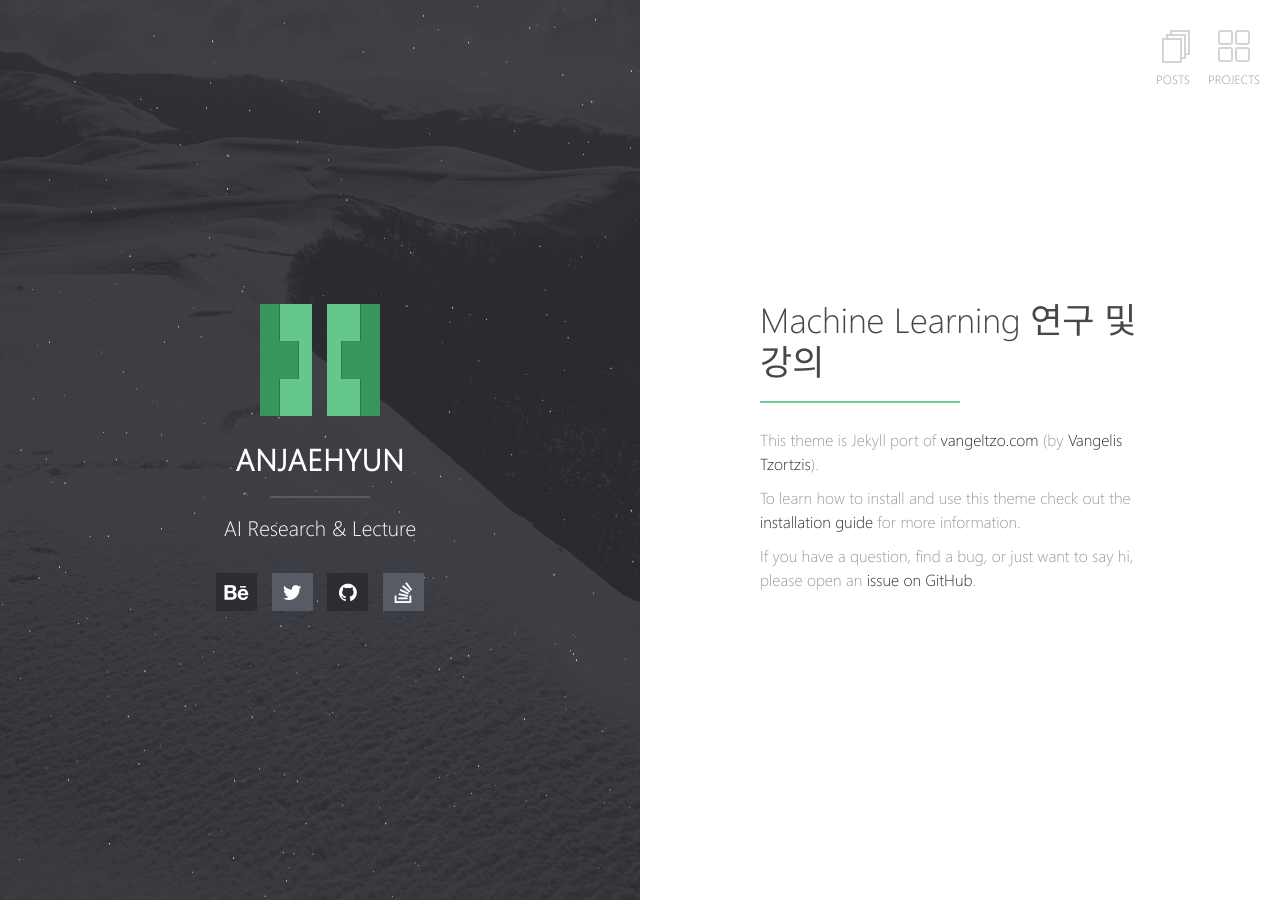
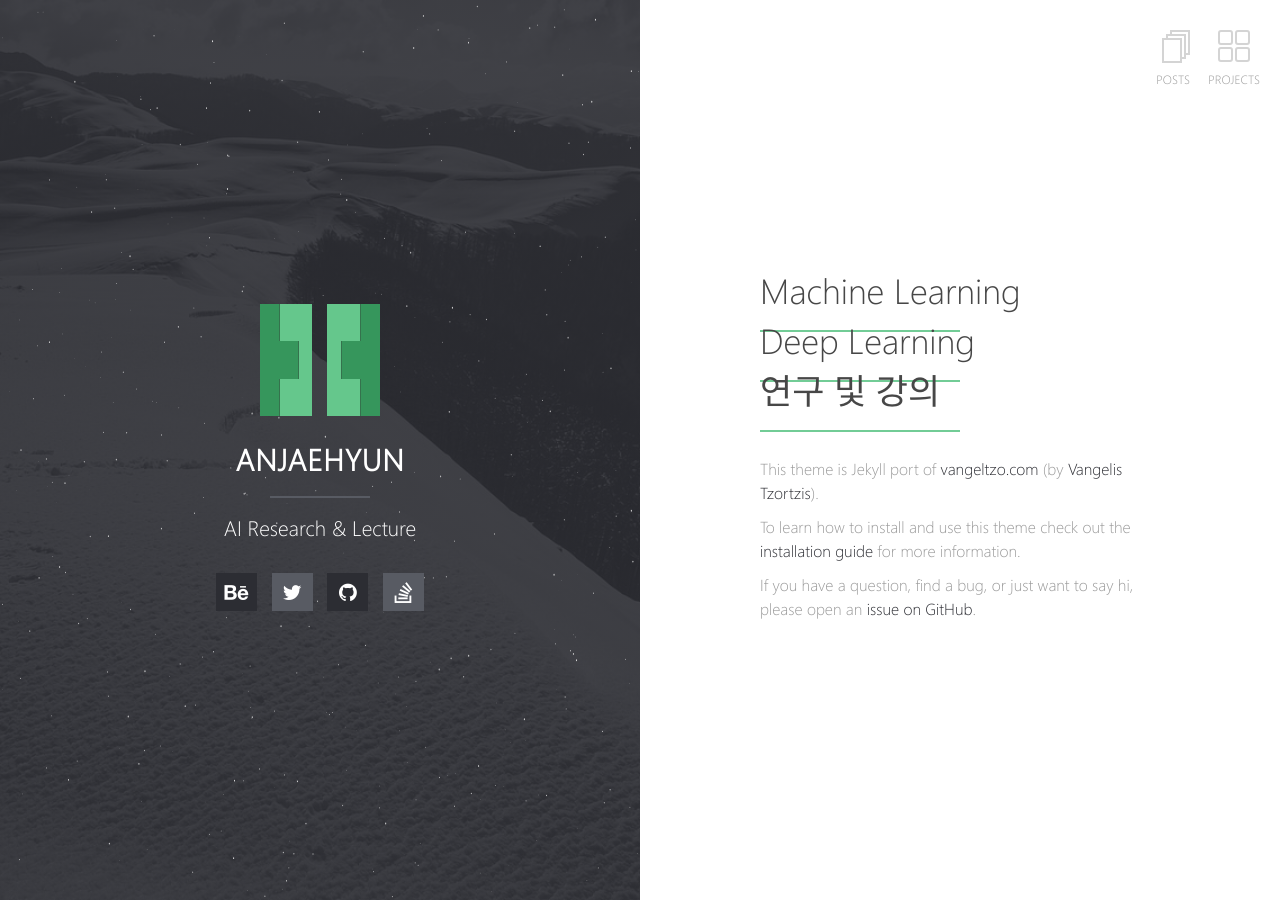
Before and after one commit to anjaehyun17/anjaehyun17.github.io, a Jekyll site: the page built from index.md, in a window 1280 px wide. Built offline with Jekyll 4.4.1, drawn with Linux system fonts in a browser that asks for light colours; our own code applies the rules of GitHub Pages for plain Markdown files.

Commit message:
blog init

```diff
--- a/index.md
+++ b/index.md
@@ -1,7 +1,9 @@
 ---
 layout: home
 ---
-# Machine Learning 연구 및 강의
+# Machine Learning
+# Deep Learning
+# 연구 및 강의
 
 This theme is Jekyll port of [vangeltzo.com](http://vangeltzo.com/) (by [Vangelis Tzortzis](https://github.com/srekoble)).
 
```
